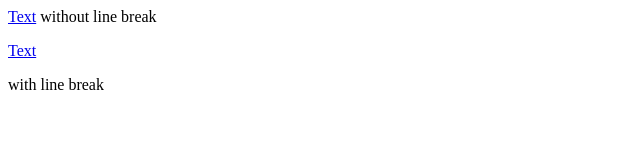
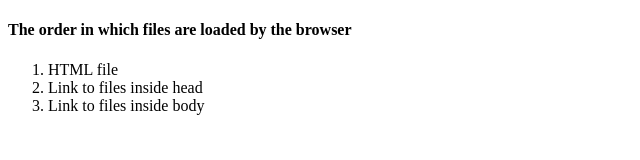
Before and after one commit to Hostess27/Questions, a plain HTML site: page index.html in a window 1280 px wide. Shown: the whole page, without its empty margins (0-640 px from the left). Drawn offline with Linux system fonts and the light colour scheme.

Commit message:
Вопрос 7

```diff
--- a/index.html
+++ b/index.html
@@ -7,13 +7,15 @@
         <title>Document</title>
     </head>
     <body>
-        <div class="box">
-            <a href="#" class="link-inline"><span>Text</span></a>
-            without line break
-        </div>
-        <div class="box">
-            <a href="#" class="link-block"><p>Text</p></a>
-            with line break
+        <div class="card">
+            <h4 class="card-title">
+                The order in which files are loaded by the browser
+            </h4>
+            <ol type class="card-items">
+                <li class="card-item">HTML file</li>
+                <li class="card-item">Link to files inside head</li>
+                <li class="card-item">Link to files inside body</li>
+            </ol>
         </div>
     </body>
 </html>
```
